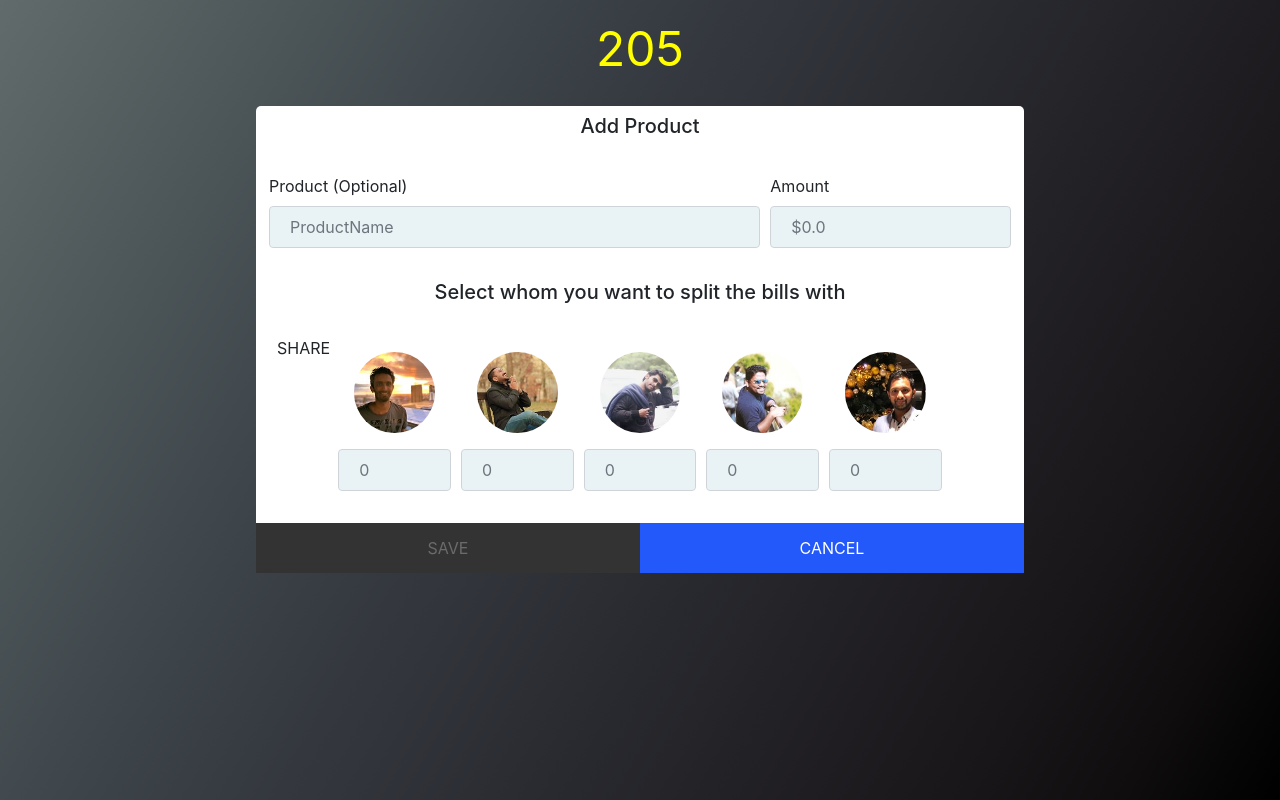
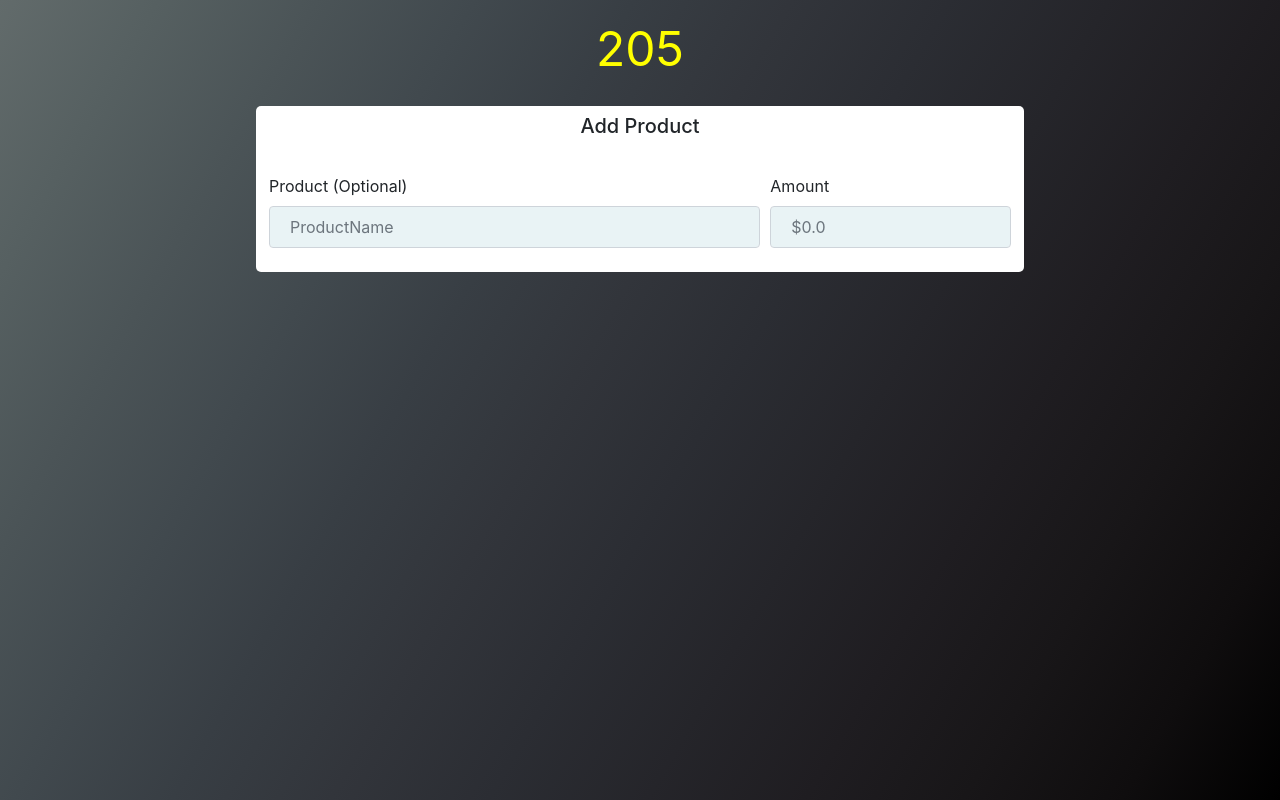
Before and after one commit to JishnuRamesh/bill-splitter, a React (Create React App) app: page / in a window 1280 px wide. Built offline with nearby package versions, Linux system fonts and the light colour scheme.

Commit message:
UI changes and image borders

```diff
--- a/src/App.css
+++ b/src/App.css
@@ -60,3 +60,8 @@
   margin-right: 0px;
 
 }
+
+
+img {
+  border-style: solid;
+}
--- a/src/App.js
+++ b/src/App.js
@@ -11,6 +11,8 @@ import ProductForm from './ProductForm';
 
 
 class App extends Component {
+
+
   render() {
     return (
 
--- a/src/ProductForm.js
+++ b/src/ProductForm.js
@@ -4,14 +4,133 @@ import vj from './images/vj.jpg';
 import srk from './images/srk.jpg';
 import jo from './images/jo.jpg';
 import sasi from './images/sasi.jpg';
+import emptyImage from './images/empty.jpg';
 
 
 
 class ProductForm extends Component {
 
 
+    constructor() {
+
+        super();
+        this.state = {
+
+            valueAdded : false
+        }
+
+        this.showContent = this.showContent.bind(this);
+
+
+      }
+
+
+
+
+      showContent(){
+
+
+        this.setState({valueAdded:true});
+        console.log("yesy");
+
+
+      }
+
+
+
+
     render() {
 
+        let pictures;
+
+        if (this.state.valueAdded === true) {
+
+           pictures =          <div>
+
+<h5 className="text-center p-2"> Select whom you want to split the bills with </h5>
+
+
+<div className="form-row p-3 ">
+
+
+<div className="form-group col-md-1 text-center">
+
+
+<img className="img-fluid rounded-circle p-3" src={emptyImage} alt="" style={{borderColor : "white"}} />
+    <span> SHARE </span>
+
+
+</div>
+
+
+ <div className="form-group col-md-2 text-center p-3">
+
+     <img className="img-fluid rounded-circle secondary-image" src={jish} alt="jish" />
+    <input type="number" className="form-control mt-2" id="jish-amount" placeholder="0"  required/>
+
+</div>
+
+<div className="form-group col-md-2 text-center p-3">
+
+     <img className="img-fluid rounded-circle secondary-image" src={vj} alt="vijay"/>
+     <input type="number" className="form-control mt-2" id="vj-amount" placeholder="0"  required/>
+
+</div>
+
+<div className="form-group col-md-2 text-center p-3">
+
+     <img className="img-fluid rounded-circle secondary-image" src={srk}  alt="srk"/>
+     <input type="number" className="form-control mt-2" id="srk-amount" placeholder="0"  required/>
+
+</div>
+
+<div className="form-group col-md-2 text-center p-3">
+
+
+    <img className="img-fluid rounded-circle  secondary-image " src={jo}  alt="johnnie"/>
+    <input type="number" className="form-control mt-2" id="jo-amount" placeholder="0"  required/>
+
+ </div>
+
+ <div className="form-group col-md-2 text-center p-3">
+
+
+     <img className="img-fluid rounded-circle  secondary-image " src={sasi}  alt="sasi"/>
+
+    <input type="number" className="form-control mt-2" id="sasi-amount" placeholder="0"  required/>
+
+</div>
+
+
+
+
+
+</div>
+
+
+<div className="form-row">
+
+
+<div className=" bottom-save  col-6 " >
+
+SAVE
+
+</div>
+
+
+<div className="text-center  bottom-cancel col-6 " >
+
+CANCEL
+
+</div>
+
+
+</div>
+
+</div>
+
+
+        }
 
 
         return(
@@ -41,90 +160,17 @@ class ProductForm extends Component {
 
                      <div className="form-group col-md-4">
                        <label htmlFor="amount">Amount</label>
-                        <input type="number" className="form-control" id="amounbt" placeholder="$0.0"  required/>
+                        <input type="number" className="form-control" id="amounbt" placeholder="$0.0"
+                          required onChange={this.showContent} />
                       </div>
                 </div>
 
 
-                 <h5 className="text-center p-2"> Select whom you want to split the bills with </h5>
 
 
-                <div className="form-row p-3 ">
+                {pictures}
 
 
-                        <div className="form-group col-md-1 text-center">
-
-
-
-                            <span> SHARE </span>
-
-
-                        </div>
-
-
-                         <div className="form-group col-md-2 text-center">
-
-                             <img className="img-fluid rounded-circle p-3" src={jish} alt="jish" />
-                            <input type="number" className="form-control" id="jish-amount" placeholder="0"  required/>
-
-                        </div>
-
-                        <div className="form-group col-md-2 text-center">
-
-                             <img className="img-fluid rounded-circle p-3" src={vj} alt="vijay"/>
-                             <input type="number" className="form-control" id="vj-amount" placeholder="0"  required/>
-
-                        </div>
-
-                        <div className="form-group col-md-2 text-center">
-
-                             <img className="img-fluid rounded-circle p-3" src={srk}  alt="srk"/>
-                             <input type="number" className="form-control" id="srk-amount" placeholder="0"  required/>
-
-                        </div>
-
-                        <div className="form-group col-md-2 text-center">
-
-
-                            <img className="img-fluid rounded-circle p-3" src={jo}  alt="johnnie"/>
-                            <input type="number" className="form-control" id="jo-amount" placeholder="0"  required/>
-
-                         </div>
-
-                         <div className="form-group col-md-2 text-center">
-
-
-                             <img className="img-fluid rounded-circle p-3" src={sasi}  alt="sasi"/>
-
-                            <input type="number" className="form-control" id="sasi-amount" placeholder="0"  required/>
-
-                        </div>
-
-
-
-
-
-                </div>
-
-
-                <div className="form-row">
-
-
-                    <div className=" bottom-save  col-6 " >
-
-                        SAVE
-
-                    </div>
-
-
-                    <div className="text-center  bottom-cancel col-6 " >
-
-                        CANCEL
-
-                    </div>
-
-
-                </div>
 
 
 
--- a/src/index.css
+++ b/src/index.css
@@ -61,3 +61,39 @@ code {
 
 
 }
+
+
+.main-image {
+
+
+  opacity: 1;
+
+
+}
+
+
+.secondary-image {
+
+
+opacity: 0.5;
+border-color : red;
+
+}
+
+
+
+.secondary-image:hover {
+
+
+  opacity: 1;
+  border-color: green;
+  -webkit-transition : opacity 1000ms ease-out;
+  -moz-transition : opacity 1000ms ease-out;
+  -o-transition : opacity 1000ms ease-out;
+  transition : opacity 1000ms ease-out;
+  -webkit-transition : border-color 1000ms ease-out;
+  -moz-transition : opacity 1000ms ease-out;
+  -o-transition : opacity 1000ms ease-out;
+  transition : opacity 1000ms ease-out;
+
+  }
```
Also changed, not shown: src/images/empty.jpg (added).
